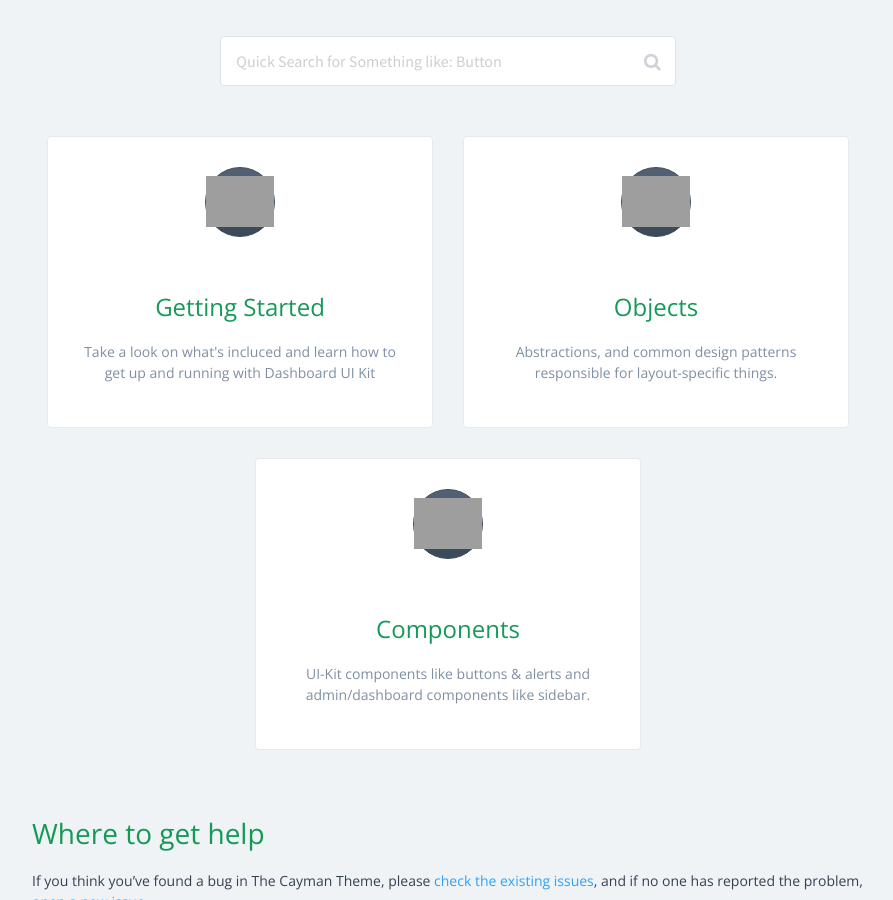
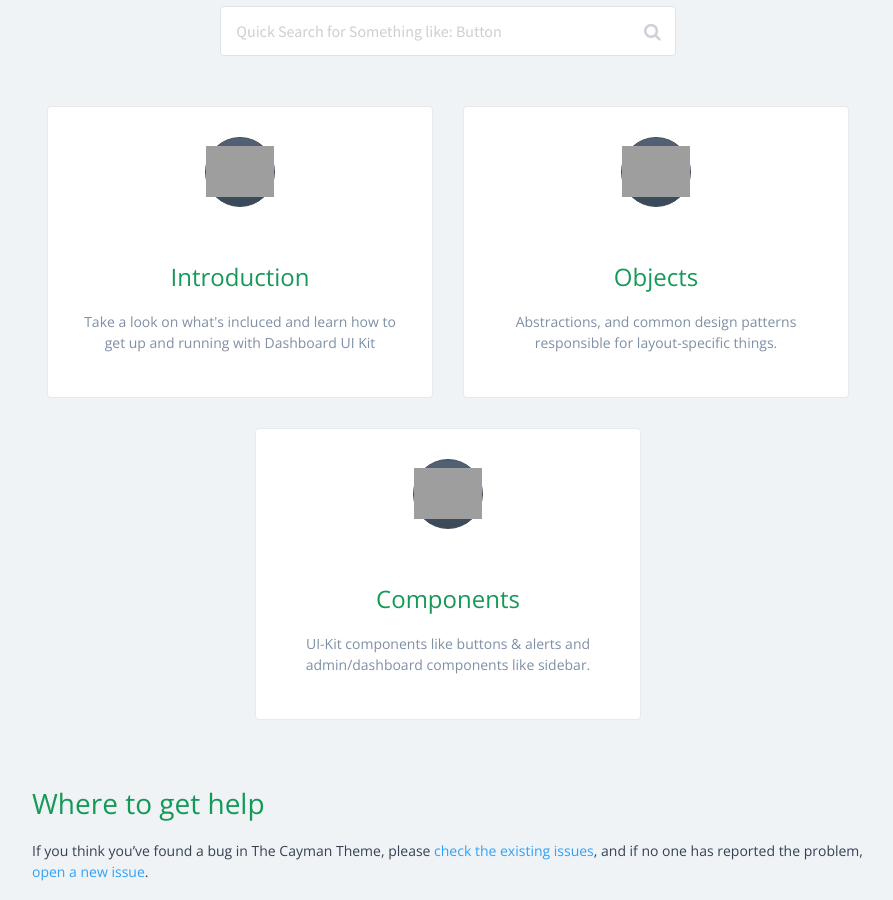
Before and after one commit to coderatio/laranotify, a Jekyll site: the page built from docs/docs/SUPPORT.md, in a window 1280 px wide and 900 px high, scrolled down 506 px, cut to the strip 0-900 px from the top of the window. Shown: the whole strip, without its empty margins (192-1085 px from the left). Built offline with Jekyll 4.4.1, drawn with Linux system fonts in a browser that asks for light colours; our own code applies the rules of GitHub Pages for plain Markdown files; a script that is not in the unit is left out; grey boxes are pictures that could not be loaded.

Commit message:
Docs folder general updates

```diff
--- a/docs/_layouts/default.html
+++ b/docs/_layouts/default.html
@@ -26,7 +26,7 @@
     </section>
 
     <section class="main-content">
-        <div class="container">
+        <div class="container" style="margin-top: -30px;">
             <div class="row u-mt-xlarge">
                 <div class="col-md-8 u-mr-auto u-ml-auto u-text-center">
                     <h1>Documentation</h1>
@@ -47,7 +47,7 @@
                         </form>
                         <ul id="list" class="c-search-list">
                             <li class="c-search-list__item">
-                                <a class="c-search-list__link" href="getting-started/index.html">Getting Started (Overview)</a>
+                                <a class="c-search-list__link" href="/intro">Getting Started (Overview)</a>
                             </li>
                             <li class="c-search-list__item">
                                 <a class="c-search-list__link" href="getting-started/installation.html">Installation</a>
@@ -62,12 +62,12 @@
             <!--Components-->
             <div class="row justify-content-center">
                 <div class="col-md-6 col-sm-6 col-lg-6">
-                    <a class="c-intro-card c-card u-p-medium u-text-center u-mb-medium" href="getting-started/index.html" title="Getting Started">
+                    <a class="c-intro-card c-card u-p-medium u-text-center u-mb-medium" href="/intro" title="Introduction">
                         <span class="c-intro-card__icon">
                             <img src="img/getting-started.svg" alt="">
                         </span>
 
-                        <h3>Getting Started</h3>
+                        <h3>Introduction</h3>
                         <p class="u-text-mute">Take a look on what's incluced and learn how to get up and running with Dashboard UI Kit</p>
                     </a>
                 </div>
```
Also changed, not shown: docs/intro.md (renamed from docs/index.md).
